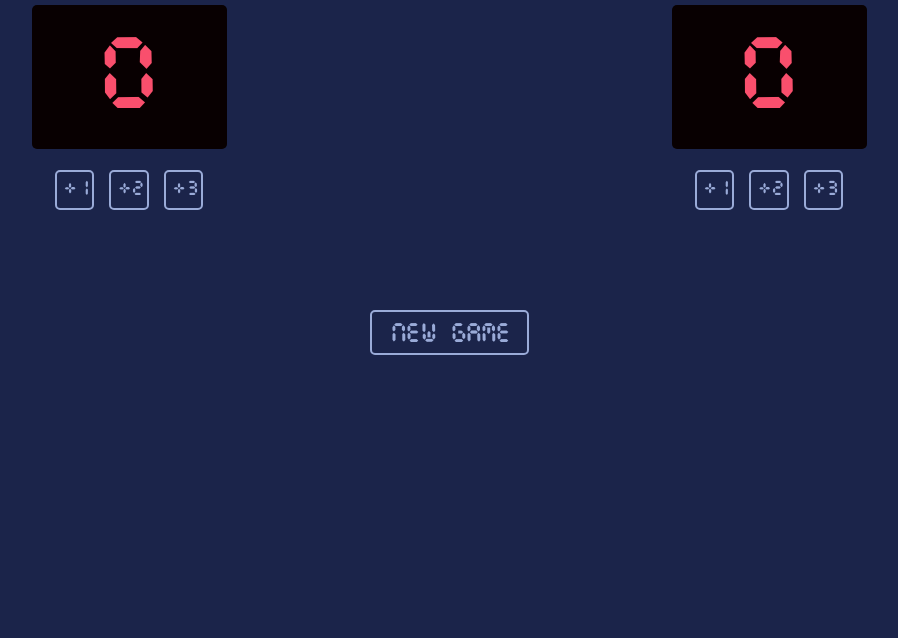
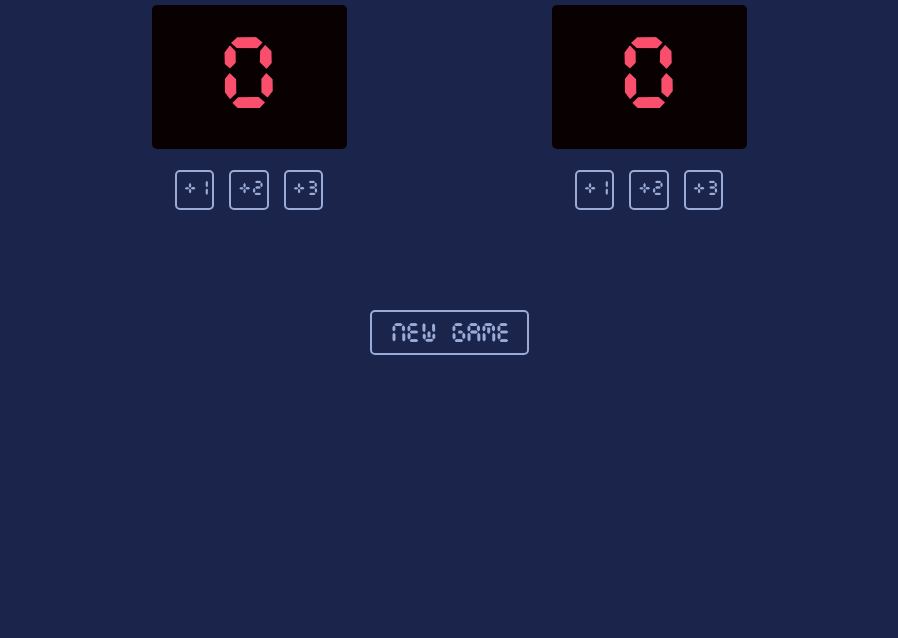
Before and after one commit to Shockerjm/basketball-counter, a plain HTML site: page index.html in a window 1280 px wide. Shown: the part 162-800 px from the top of the page, without its empty margins (191-1089 px from the left). Drawn offline with nearby package versions, Linux system fonts and the light colour scheme.

Commit message:
Fix container width

```diff
--- a/index.css
+++ b/index.css
@@ -14,7 +14,8 @@ h3 {
 }
 
 .container {
-    margin: 100px 0;
+    margin: 100px auto;
+    width: 800px;
     display: flex;
     justify-content: space-around;
     text-align: center;
```
